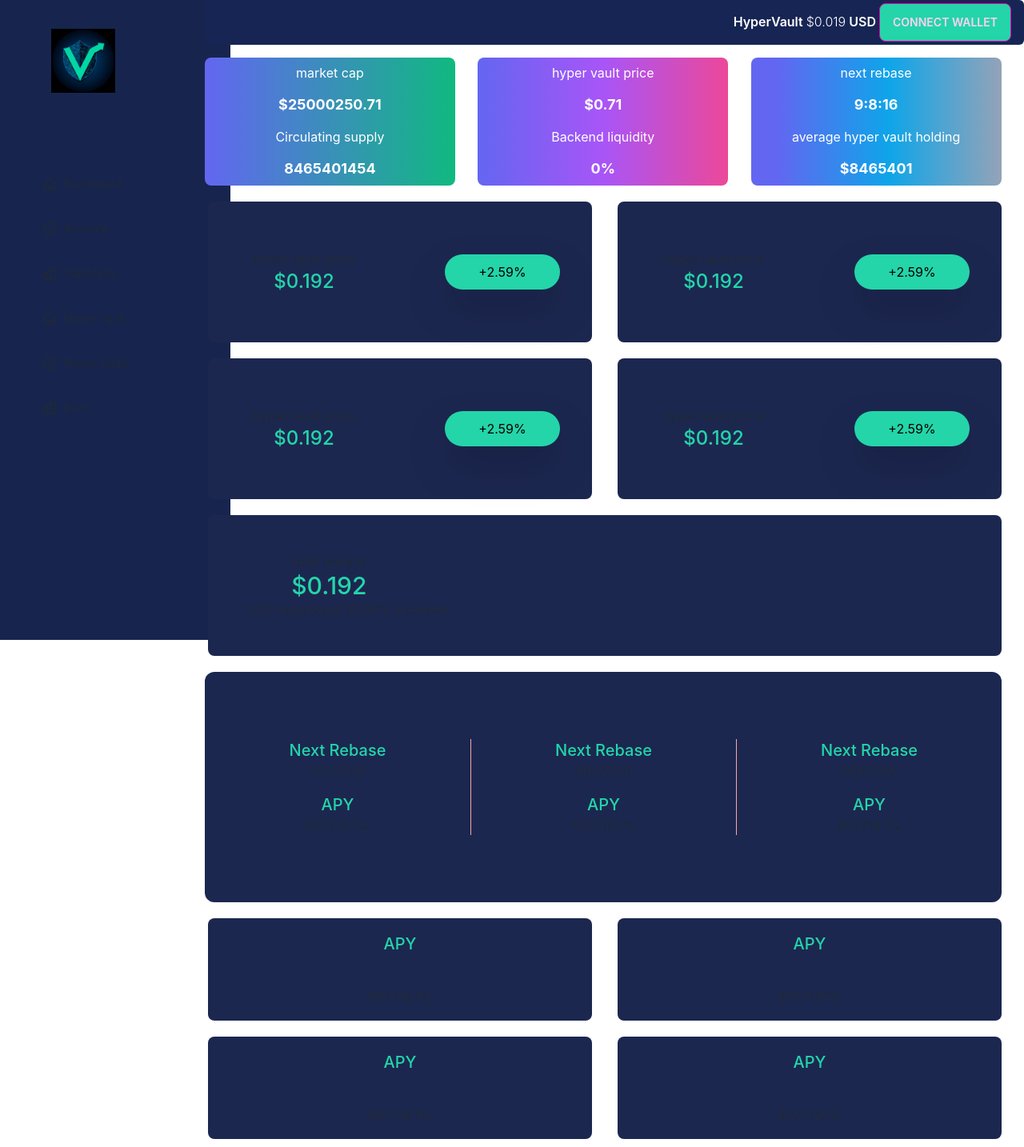
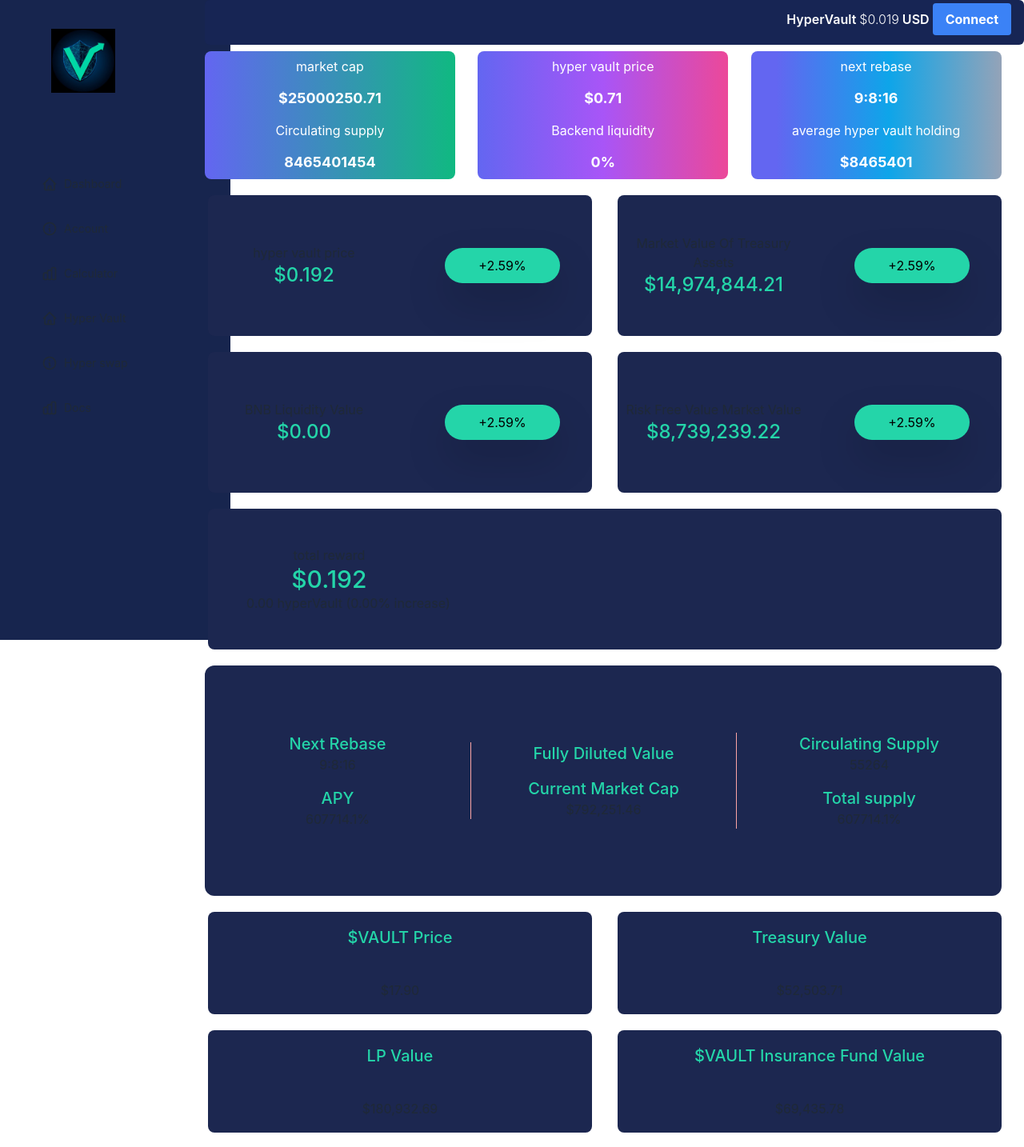
Before and after one commit to getch-hasan/hypherVoult-frontend, a React (Create React App) app: page / in a window 1280 px wide. Shown: the top 1434 px of the page at 80% size. Built offline with nearby package versions, Linux system fonts and the light colour scheme.

Commit message:
after use context api for conect modal using connect button

```diff
--- a/src/App.js
+++ b/src/App.js
@@ -1,13 +1,17 @@
 
-import { Route, Routes } from 'react-router-dom';
+
 import './App.css';
+import { ModalProvider } from './Contex/ModalContext';
 import Home from './Pages/Shared/Home';
-import Dashboard from './Pages/Dashboard/Dashboard';
+
+
 
 function App() {
   return (
     <div className="App">
-      <Home></Home>
+      <ModalProvider>
+        <Home></Home>
+      </ModalProvider>
 
     </div>
   );
--- /dev/null
+++ b/src/Contex/ModalContext.js
@@ -0,0 +1,7 @@
+import { createContext, useState } from "react";
+
+export const ModalContext = createContext({})
+export const ModalProvider = ({ children }) => {
+    const [isModalOpen, setIsModalOpen] = useState(false);
+    return <ModalContext.Provider value={{ isModalOpen, setIsModalOpen }}> {children} </ModalContext.Provider>
+}
--- /dev/null
+++ b/src/Hooks/useModalContext.js
@@ -0,0 +1,10 @@
+
+import { useContext } from 'react';
+import { ModalContext } from '../Contex/ModalContext';
+
+const useModalContext = () => {
+    return useContext(ModalContext)
+
+};
+
+export default useModalContext;
--- a/src/Pages/Dashboard/Dashboard.js
+++ b/src/Pages/Dashboard/Dashboard.js
@@ -1,6 +1,5 @@
 import React, { useEffect, useState } from 'react';
-import useCountDown from 'react-countdown-hook';
-import { useStopwatch, useTimer } from 'react-timer-hook';
+
 import UseTime from '../Shared/UseTime';
 
 
@@ -38,20 +37,22 @@
 
                 </div>
                 <div className='bg-[#1C2750] h-44 mt-5 ms-1 me-7 rounded-lg grid grid-cols-2 items-center'>
-                    <div><p className=''>hyper vault price</p>
-                        <h1 className='font-medium text-2xl text-[#24D5A9]'>$0.192</h1></div>
+                    <div><p className=''>Market Value Of Treasury Assets</p>
+                        <h1 className='font-medium text-2xl text-[#24D5A9]'>$14,974,844.21</h1></div>
                     <div className='grid justify-end me-10 drop-shadow-2xl '><h2 className='bg-[#24D5A9] text-[#000000] h-11 w-36 rounded-3xl items-center grid '>+2.59%</h2></div>
 
                 </div>
                 <div className='bg-[#1C2750] h-44 mt-5 ms-1 me-7 rounded-lg grid grid-cols-2 items-center'>
-                    <div><p className=''>hyper vault price</p>
-                        <h1 className='font-medium text-2xl text-[#24D5A9]'>$0.192</h1></div>
+                    <div><p className=''>BNB Liquidity Value</p>
+                        <h1 className='font-medium text-2xl text-[#24D5A9]'>$0.00</h1></div>
                     <div className='grid justify-end me-10 drop-shadow-2xl '><h2 className='bg-[#24D5A9] text-[#000000] h-11 w-36 rounded-3xl items-center grid '>+2.59%</h2></div>
 
                 </div>
                 <div className='bg-[#1C2750] h-44 mt-5 ms-1 me-7 rounded-lg grid grid-cols-2 items-center'>
-                    <div><p className=''>hyper vault price</p>
-                        <h1 className='font-medium text-2xl text-[#24D5A9]'>$0.192</h1></div>
+                    <div><p className=''>Risk Free Value Market Value
+
+                    </p>
+                        <h1 className='font-medium text-2xl text-[#24D5A9]'>$8,739,239.22</h1></div>
                     <div className='grid justify-end me-10 drop-shadow-2xl '><h2 className='bg-[#24D5A9] text-[#000000] h-11 w-36 rounded-3xl items-center grid '>+2.59%</h2></div>
 
                 </div>
@@ -68,20 +69,20 @@
                 </div>
                 <div className='grid justify-center grid-cols-3 items-center divide-x divide-red-300 mt-5 me-7 rounded-xl h-72 bg-[#1C2750]'>
                     <div className=''><h1 className='font-medium text-xl text-[#24D5A9]'>Next Rebase</h1>
-                        <p>00:07:00</p>
+                        <p>{timeLeft.hours}:{timeLeft.minutes}:{timeLeft.seconds}</p>
                         <h1 className='mt-4 font-medium text-xl text-[#24D5A9]'>APY</h1>
                         <p>607714.1%</p>
                     </div>
 
-                    <div className=''><h1 className='font-medium text-xl text-[#24D5A9]'>Next Rebase</h1>
-                        <p>00:07:00</p>
-                        <h1 className='mt-4 font-medium text-xl text-[#24D5A9]'>APY</h1>
-                        <p>607714.1%</p>
+                    <div className=''><h1 className='font-medium text-xl text-[#24D5A9]'>Fully Diluted Value</h1>
+                        <p></p>
+                        <h1 className='mt-4 font-medium text-xl text-[#24D5A9]'>Current Market Cap</h1>
+                        <p>$792,251.46</p>
                     </div>
 
-                    <div className=''><h1 className='font-medium text-xl text-[#24D5A9]'>Next Rebase</h1>
-                        <p>00:07:00</p>
-                        <h1 className='mt-4 font-medium text-xl text-[#24D5A9]'>APY</h1>
+                    <div className=''><h1 className='font-medium text-xl text-[#24D5A9]'>Circulating Supply</h1>
+                        <p>55264</p>
+                        <h1 className='mt-4 font-medium text-xl text-[#24D5A9]'>Total supply</h1>
                         <p>607714.1%</p>
                     </div>
 
@@ -89,26 +90,29 @@
                 <div className=' grid grid-cols-2 '>
                     <div className='bg-[#1C2750] h-32 mt-5 ms-1 me-7 grid justify-center items-center gap-1 rounded-lg'>
 
-                        <h2 className=' font-medium text-xl text-[#24D5A9]'>APY</h2>
-                        <p>607714.1%</p>
+                        <h2 className=' font-medium text-xl text-[#24D5A9]'>$VAULT Price</h2>
+                        <p>$17.90</p>
 
                     </div>
                     <div className='bg-[#1C2750] h-32 mt-5 ms-1 me-7 grid justify-center items-center gap-1 rounded-lg'>
 
-                        <h2 className=' font-medium text-xl text-[#24D5A9]'>APY</h2>
-                        <p>607714.1%</p>
+                        <h2 className=' font-medium text-xl text-[#24D5A9]'>Treasury Value
+                        </h2>
+                        <p>$52,503.71</p>
 
                     </div>
                     <div className='bg-[#1C2750] h-32 mt-5 ms-1 me-7 grid justify-center items-center gap-1 rounded-lg'>
 
-                        <h2 className=' font-medium text-xl text-[#24D5A9]'>APY</h2>
-                        <p>607714.1%</p>
+                        <h2 className=' font-medium text-xl text-[#24D5A9]'>LP Value
+                        </h2>
+                        <p>$180,932.69</p>
 
                     </div>
                     <div className='bg-[#1C2750] h-32 mt-5 ms-1 me-7 grid justify-center items-center gap-1 rounded-lg'>
 
-                        <h2 className=' font-medium text-xl text-[#24D5A9]'>APY</h2>
-                        <p>607714.1%</p>
+                        <h2 className=' font-medium text-xl text-[#24D5A9]'>$VAULT Insurance Fund Value
+                        </h2>
+                        <p>$69,435.78</p>
 
                     </div>
 
--- a/src/Pages/Shared/Home.js
+++ b/src/Pages/Shared/Home.js
@@ -1,4 +1,4 @@
-import React from 'react';
+
 import logo from '../../image/WklYFshH_400x400.jpg'
 
 import { Link, Route, Routes } from 'react-router-dom';
@@ -9,8 +9,15 @@
 import Docs from '../Docs/Docs';
 import Calculator from '../Calculator/Calculator';
 import Footer from './Footer';
+import Modal from '../modal/Modal';
+import useModalContext from '../../Hooks/useModalContext';
 
 const Home = () => {
+   const {setIsModalOpen}=useModalContext()
+
+    const openModal = () => {
+        setIsModalOpen(true);
+    };
     return (
         <div className=''>
             <div className='flex relative  '>
@@ -20,11 +27,12 @@
                         <img className='h-20 w-20' src={logo} alt="" />
                     </div>
                     <div className=' mt-24'><ul className='ms-5 '>
-                        <li className='ms-2 '>
+                        <li className='ms-2   rounded-s-3xl  relative '>
                             <Link to='dashboard'>
                                 <svg xmlns="http://www.w3.org/2000/svg" class="h-5 w-5" fill="none" viewBox="0 0 24 24" stroke="currentColor"><path stroke-linecap="round" stroke-linejoin="round" stroke-width="2" d="M3 12l2-2m0 0l7-7 7 7M5 10v10a1 1 0 001 1h3m10-11l2 2m-2-2v10a1 1 0 01-1 1h-3m-6 0a1 1 0 001-1v-4a1 1 0 011-1h2a1 1 0 011 1v4a1 1 0 001 1m-6 0h6" /></svg>
                                 Dashboard
                             </Link>
+
                         </li>
                         <li className='ms-2 mt-5'>
                             <Link to='/account'>
@@ -61,9 +69,18 @@
                 </div>
                 <div className='bg-blue-950 ms-4 rounded-md  absolute right-0  h-14 w-4/5'>
                     <div className='grid sticky top-0 items-center'>
-                        <p className='text-end mt-1 me-4 font-semibold text-white '>HyperVault <span className='font-light'>$0.019</span>  USD <button className='bg-[#24D5A9] btn btn-secondary'>Connect wallet</button></p>
+                        <p className='text-end mt-1 me-4 font-semibold text-white '>HyperVault <span className='font-light'>$0.019</span>  USD  <button
+                            className="bg-blue-500 hover:bg-blue-700 text-white font-bold py-2 px-4 rounded"
+                            onClick={openModal}
+                        >
+                            Connect
+                        </button></p>
+
+
 
                     </div>
+
+
                     <Routes>
                         <Route path='/' element={<Dashboard></Dashboard>}></Route>
                         <Route path='/dashboard' element={<Dashboard></Dashboard>}></Route>
@@ -74,13 +91,49 @@
                         <Route path='/Docs' element={<Docs></Docs>}></Route>
                     </Routes>
                     <Footer></Footer>
+                    <Modal></Modal>
+                    <div id="defaultModal" tabindex="-1" aria-hidden="true" class="fixed top-0 left-0 right-0 z-50 hidden w-full p-4 overflow-x-hidden overflow-y-auto md:inset-0 h-[calc(100%-1rem)] max-h-full">
+                        <div class="relative w-full max-w-2xl max-h-full">
+
+                            <div class="relative bg-white rounded-lg shadow dark:bg-gray-700">
+
+                                <div class="flex items-start justify-between p-4 border-b rounded-t dark:border-gray-600">
+                                    <h3 class="text-xl font-semibold text-gray-900 dark:text-white">
+                                        Terms of Service
+                                    </h3>
+                                    <button type="button" class="text-gray-400 bg-transparent hover:bg-gray-200 hover:text-gray-900 rounded-lg text-sm w-8 h-8 ml-auto inline-flex justify-center items-center dark:hover:bg-gray-600 dark:hover:text-white" data-modal-hide="defaultModal">
+                                        <svg class="w-3 h-3" aria-hidden="true" xmlns="http://www.w3.org/2000/svg" fill="none" viewBox="0 0 14 14">
+                                            <path stroke="currentColor" stroke-linecap="round" stroke-linejoin="round" stroke-width="2" d="m1 1 6 6m0 0 6 6M7 7l6-6M7 7l-6 6" />
+                                        </svg>
+                                        <span class="sr-only">Close modal</span>
+                                    </button>
+                                </div>
+
+                                <div class="p-6 space-y-6">
+                                    <p class="text-base leading-relaxed text-gray-500 dark:text-gray-400">
+                                        With less than a month to go before the European Union enacts new consumer privacy laws for its citizens, companies around the world are updating their terms of service agreements to comply.
+                                    </p>
+                                    <p class="text-base leading-relaxed text-gray-500 dark:text-gray-400">
+                                        The European Union’s General Data Protection Regulation (G.D.P.R.) goes into effect on May 25 and is meant to ensure a common set of data rights in the European Union. It requires organizations to notify users as soon as possible of high-risk data breaches that could personally affect them.
+                                    </p>
+                                </div>
+
+                                <div class="flex items-center p-6 space-x-2 border-t border-gray-200 rounded-b dark:border-gray-600">
+                                    <button data-modal-hide="defaultModal" type="button" class="text-white bg-blue-700 hover:bg-blue-800 focus:ring-4 focus:outline-none focus:ring-blue-300 font-medium rounded-lg text-sm px-5 py-2.5 text-center dark:bg-blue-600 dark:hover:bg-blue-700 dark:focus:ring-blue-800">I accept</button>
+                                    <button data-modal-hide="defaultModal" type="button" class="text-gray-500 bg-white hover:bg-gray-100 focus:ring-4 focus:outline-none focus:ring-blue-300 rounded-lg border border-gray-200 text-sm font-medium px-5 py-2.5 hover:text-gray-900 focus:z-10 dark:bg-gray-700 dark:text-gray-300 dark:border-gray-500 dark:hover:text-white dark:hover:bg-gray-600 dark:focus:ring-gray-600">Decline</button>
+                                </div>
+                            </div>
+                        </div>
+                    </div>
 
                 </div>
 
 
 
 
+
             </div>
+
         </div>
     );
 };
--- /dev/null
+++ b/src/Pages/modal/Modal.js
@@ -0,0 +1,50 @@
+import useModalContext from "../../Hooks/useModalContext";
+
+
+function Modal() {
+    const { isModalOpen, setIsModalOpen } = useModalContext()
+    const cancelModal = () => {
+        setIsModalOpen(false)
+
+    }
+    return (
+        <div className=" inset-0 flex items-center justify-center z-50">
+            {
+                isModalOpen && <div id="popup-modal" tabindex="-1" class="fixed overflow top-0 left-0 right-0 z-50  p-4 overflow-x-hidden overflow-y-auto md:inset-0 h-[calc(100%-1rem)] max-h-full">
+                    <div class="relative z-10" aria-labelledby="modal-title" role="dialog" aria-modal="true">
+
+                        <div class="fixed inset-0 bg-gray-500 bg-opacity-75 transition-opacity"></div>
+
+                        <div class="fixed inset-0 z-10 overflow-y-auto">
+                            <div class="flex min-h-full items-end justify-center p-4 text-center sm:items-center sm:p-0">
+
+                                <div class="relative transform overflow-hidden rounded-lg bg-white text-left shadow-xl transition-all sm:my-8 sm:w-full sm:max-w-lg">
+                                    <div class="bg-white px-4 pb-4 pt-5 sm:p-6 sm:pb-4">
+                                        <div class="sm:flex sm:items-start">
+
+                                            <div class="mt-3 text-center sm:ml-4 sm:mt-0 sm:text-left">
+                                                <h3 class="text-base font-semibold leading-6 text-gray-900" id="modal-title">Connect your account</h3>
+                                                <div class="mt-2 grid gap-2 justify-center w-full">
+                                                    <input className="p-1 rounded-lg" type="text" name="" id="" placeholder="user" /><br />
+                                                    <input className="p-1 rounded-lg" type="password" name="" id="" placeholder="password" />
+                                                </div>
+                                            </div>
+                                        </div>
+                                    </div>
+                                    <div class="bg-gray-50 px-4 py-3 sm:flex sm:flex-row-reverse sm:px-6">
+                                        <button onClick={cancelModal} type="button" class="inline-flex w-full justify-center rounded-md bg-red-600 px-3 py-2 text-sm font-semibold text-white shadow-sm hover:bg-red-500 sm:ml-3 sm:w-auto">Submit</button>
+                                        <button onClick={cancelModal} type="button" class="mt-3 inline-flex w-full justify-center rounded-md bg-white px-3 py-2 text-sm font-semibold text-gray-900 shadow-sm ring-1 ring-inset ring-gray-300 hover:bg-gray-50 sm:mt-0 sm:w-auto">Cancel</button>
+                                    </div>
+                                </div>
+                            </div>
+                        </div>
+                    </div>
+
+                </div>
+            }
+
+        </div>
+    );
+}
+
+export default Modal;
```
Also changed, not shown: src/App.css (+18 -0 lines).
